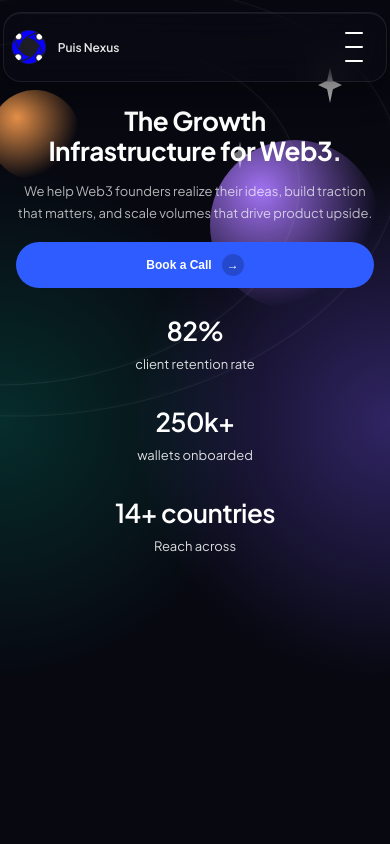
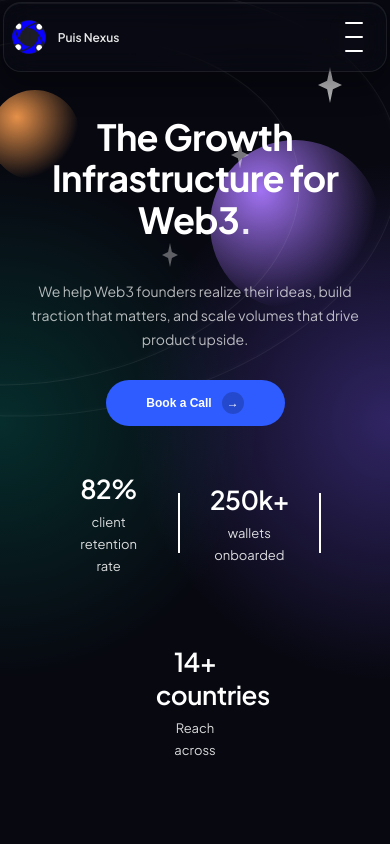
Before and after one commit to Aniefiok-Malachy/puisnexus, a React (Create React App) app: page / in a window 390 px wide. Shown: the top 844 px of the page. Built offline with nearby package versions, Linux system fonts and the light colour scheme.

Commit message:
Ready to Deploy on Vercel

```diff
--- a/src/Components/Blog/Blog.css
+++ b/src/Components/Blog/Blog.css
@@ -1,7 +1,7 @@
 .blog-section {
   width: 100%;
   padding: 20px 0;
-  padding-top: 10px;
+  padding-top: 90px;
   background: radial-gradient(circle at center, #0f1117 0%, #05060b 80%);
   color: white;
 }
@@ -63,7 +63,7 @@
 }
 
 .read {
-  font-size: 10px;
+  font-size: 11px;
   color: rgba(11, 13, 20, 0.6);
 }
 
@@ -190,11 +190,11 @@
   }
 
   .blog-title {
-    font-size: 17px;
+    font-size: 20px;
   }
 
   .blog-excerpt {
-    font-size: 15px;
+    font-size: 20px;
   }
 }
 
@@ -215,7 +215,7 @@
   }
 
   .blog-header p {
-    font-size: 11px;
+    font-size: 13px;
     line-height: 1.6;
   }
 
@@ -228,16 +228,21 @@
   .blog-card {
     aspect-ratio: auto;
     min-height: 260px;
-    padding: 14px;
+    padding: 10px 18px;
+    margin: auto;
+    width: 50%;
   }
 
   .blog-title {
-    font-size: 16px;
+    font-size: 18px;
+    padding-left: 10px;
+    padding-bottom: 10px;
   }
 
   .blog-excerpt {
-    font-size: 14px;
-    padding-right: 36px;
+    font-size: 15px;
+    padding-left: 10px;
+
   }
 
   .blog-arrow {
--- a/src/Components/Hero/Hero.css
+++ b/src/Components/Hero/Hero.css
@@ -213,7 +213,9 @@
 
   .hero-content h1 {
     font-size: 42px;
-    line-height: 1.1;
+    line-height: 1.3;
+    text-align: center;
+
   }
 
   .stats {
@@ -248,20 +250,24 @@
   }
 
   .hero-content {
-    margin-top: 42px;
+    margin-top: 52px;
     margin-left: 0;
     max-width: 100%;
     text-align: center;
   }
 
+  .divider {
+    height: 60px;
+  }
+
   .hero-content h1 {
-    font-size: 30px;
+    font-size: 40px;
     line-height: 1.15;
-    margin-bottom: 14px;
+    margin-bottom: 40px;
   }
 
   .hero-content p {
-    font-size: 13px;
+    font-size: 14px;
     max-width: 100%;
     margin-bottom: 18px;
   }
@@ -272,22 +278,26 @@
   }
 
   .btn-primary {
-    width: 100%;
+    margin-top: 10px;
+    width: 50%;
     justify-content: center;
     padding: 12px 16px;
   }
 
   .stats {
-    padding-left: 0;
-    gap: 12px;
-    flex-direction: column;
-    align-items: center;
+    /* padding-left: 10px; */
+    gap: 30px;
+    flex-wrap: wrap;
   }
 
   .stat {
+    min-width: 100px;
+  }
+  .stat {
+    margin-top: 20px;
     min-width: 0;
-    width: 100%;
-    max-width: 320px;
+    width: 22%;
+    max-width: 120px;
   }
 
   .stat h2 {
@@ -299,7 +309,7 @@
   }
 
   .divider {
-    display: none;
+    display:flex
   }
 
   /* shrink background decor so it doesn't dominate */
@@ -337,7 +347,7 @@
 /* Small phones */
 @media (max-width: 420px) {
   .hero-content h1 {
-    font-size: 26px;
+    font-size: 36px;
   }
 
   .btn-primary .arrow {
--- a/src/Components/Navbar/Navbar.css
+++ b/src/Components/Navbar/Navbar.css
@@ -6,7 +6,7 @@
   width: 100%;
   padding: 18px 0;
   background: transparent;
-  margin-top: 0px;
+  margin-top: -10px;
 }
 
 /* This is the pill glass bar */
@@ -108,16 +108,12 @@
   -webkit-tap-highlight-color: transparent;
 }
 
-/* ------------------------------ */
-/* ✅ NEW: Desktop hide class      */
-/* ------------------------------ */
+/* Desktop group wrapper */
 .desktop{
   display: flex;
 }
 
-/* ------------------------------ */
-/* ✅ NEW: Hamburger button        */
-/* ------------------------------ */
+/* Hamburger button (hidden on desktop by default) */
 .nav-hamburger{
   display: none;
   width: 56px;
@@ -127,12 +123,10 @@
   background: rgba(255,255,255,0.06);
   backdrop-filter: blur(14px);
   cursor: pointer;
-
   align-items: center;
   justify-content: center;
   flex-direction: column;
   gap: 7px;
-
   padding: 0;
 }
 
@@ -144,28 +138,31 @@
   display: block;
 }
 
-/* ------------------------------ */
-/* ✅ NEW: Mobile dropdown menu    */
-/* ------------------------------ */
+/* Mobile dropdown menu (hidden until React adds .open) */
 .mobile-menu{
-  display: none;
+  display: flex;
   position: absolute;
-  top: calc(100% + 12px);
-  left: 50%;
+  top: calc(100% + 2px);
+  left: 78%;
   transform: translateX(-50%);
-  width: min(520px, calc(100% - 32px));
+  width: min(200px, calc(100% - 32px));
   padding: 18px;
 
   background: rgba(15,17,23,0.92);
   backdrop-filter: blur(20px);
 
   border-radius: 18px;
-  border: 1px solid rgba(255,255,255,0.10);
+  border: 2px solid rgba(255,255,255,0.10);
   box-shadow: 0 22px 60px rgba(0,0,0,0.55);
   z-index: 99999;
 
   flex-direction: column;
   gap: 14px;
+}
+
+/* ✅ show only when open */
+.mobile-menu.open{
+  display: flex;
 }
 
 .mobile-menu button{
@@ -195,7 +192,7 @@
 }
 
 /* ------------------------------ */
-/* ✅ RESPONSIVE                  */
+/* RESPONSIVE                      */
 /* ------------------------------ */
 
 /* Tablet and below */
@@ -216,14 +213,11 @@
     display: none !important;
   }
 
-  /* Show hamburger */
+  /* Show hamburger ONLY on mobile */
   .nav-hamburger{
     display: flex;
-  }
-
-  /* show dropdown when open */
-  .mobile-menu{
-    display: flex;
+    visibility: visible;
+    pointer-events: auto;
   }
 
   .nav-name{
@@ -269,3 +263,12 @@
     width: 18px;
   }
 }
+
+/* 🔒 ABSOLUTE DESKTOP KILL SWITCH */
+@media (min-width: 921px){
+  .nav-hamburger{
+    display: none !important;
+    visibility: hidden;
+    pointer-events: none;
+  }
+}
```
